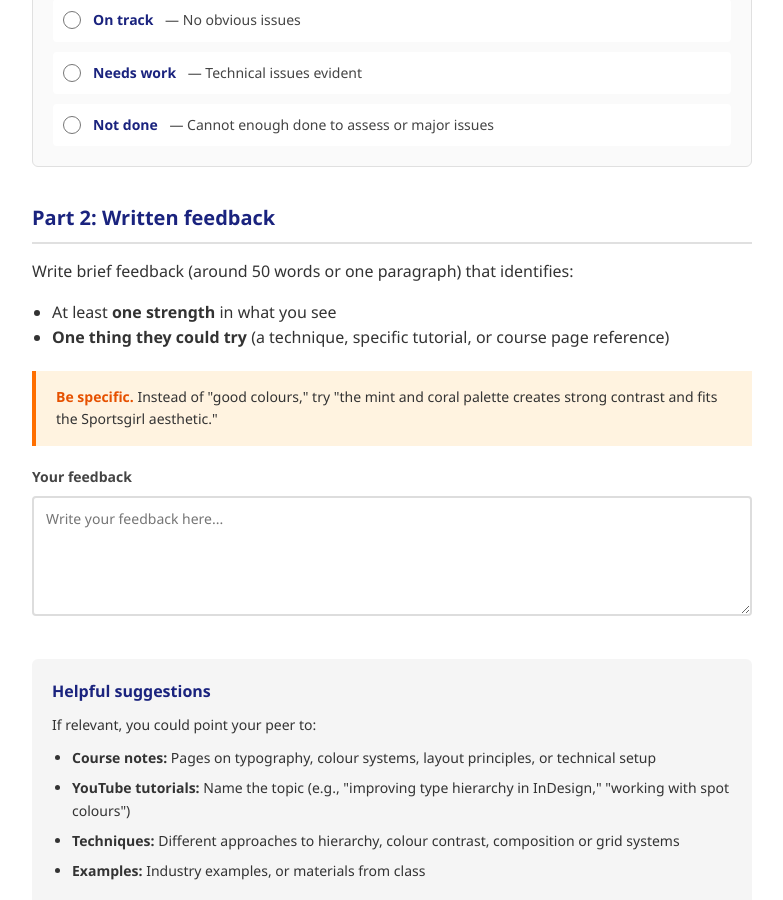
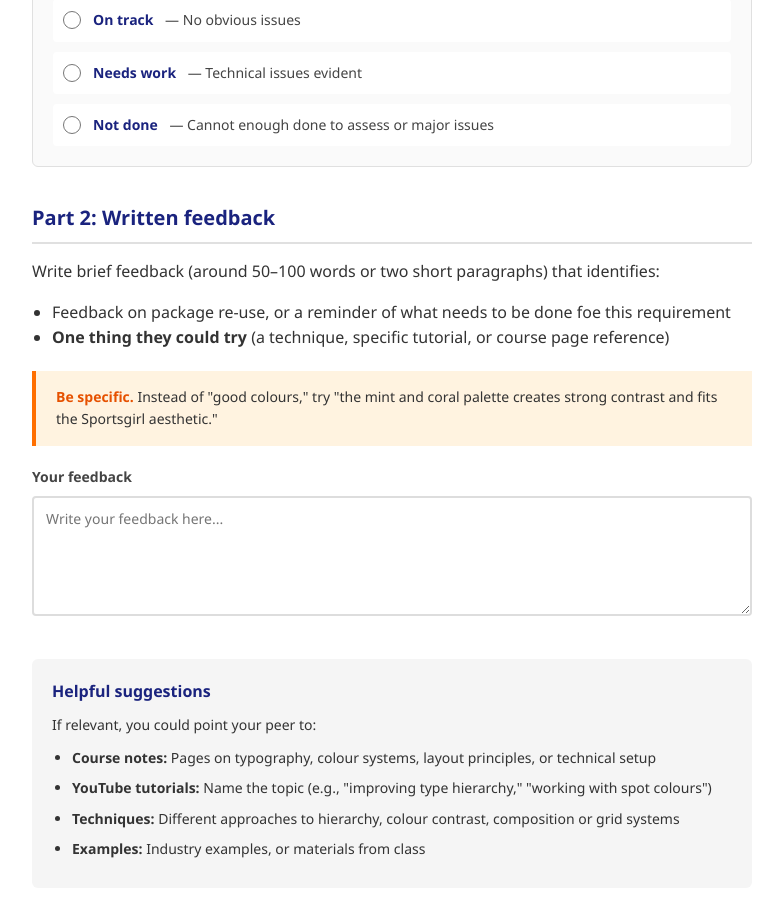
Before and after one commit to Leigh-code/Canvas, a Jekyll site: the page docs/peer-feedback-form.html, which Jekyll copies as it is, in a window 1280 px wide and 900 px high, scrolled down 2414 px. Shown: the whole window, without its empty margins (248-1031 px from the left). Built offline with Jekyll 4.4.1, drawn with Linux system fonts in a browser that asks for light colours.

Commit message:
Update feedback instructions and tutorial references

```diff
--- a/docs/peer-feedback-form.html
+++ b/docs/peer-feedback-form.html
@@ -463,9 +463,9 @@
             <!-- Part 2: Written Feedback -->
             <div class="section">
                 <h2>Part 2: Written feedback</h2>
-                <p style="margin-bottom: 15px;">Write brief feedback (around 50 words or one paragraph) that identifies:</p>
+                <p style="margin-bottom: 15px;">Write brief feedback (around 50–100 words or two short paragraphs) that identifies:</p>
                 <ul style="margin-left: 20px; margin-bottom: 15px;">
-                    <li>At least <strong>one strength</strong> in what you see</li>
+                    <li>Feedback on package re-use, or a reminder of what needs to be done foe this requirement</li>
                     <li><strong>One thing they could try</strong> (a technique, specific tutorial, or course page reference)</li>
                 </ul>
 
@@ -485,7 +485,7 @@
                 <p style="font-size: 14px; margin-bottom: 10px;">If relevant, you could point your peer to:</p>
                 <ul>
                     <li><strong>Course notes:</strong> Pages on typography, colour systems, layout principles, or technical setup</li>
-                    <li><strong>YouTube tutorials:</strong> Name the topic (e.g., "improving type hierarchy in InDesign," "working with spot colours")</li>
+                    <li><strong>YouTube tutorials:</strong> Name the topic (e.g., "improving type hierarchy," "working with spot colours")</li>
                     <li><strong>Techniques:</strong> Different approaches to hierarchy, colour contrast, composition or grid systems</li>
                     <li><strong>Examples:</strong> Industry examples, or materials from class</li>
                 </ul>
```
